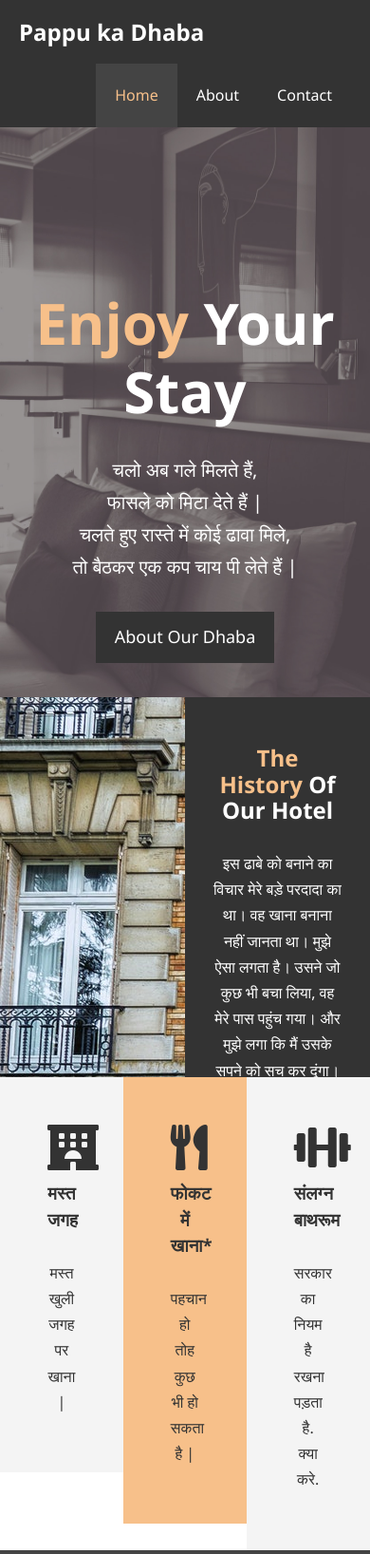
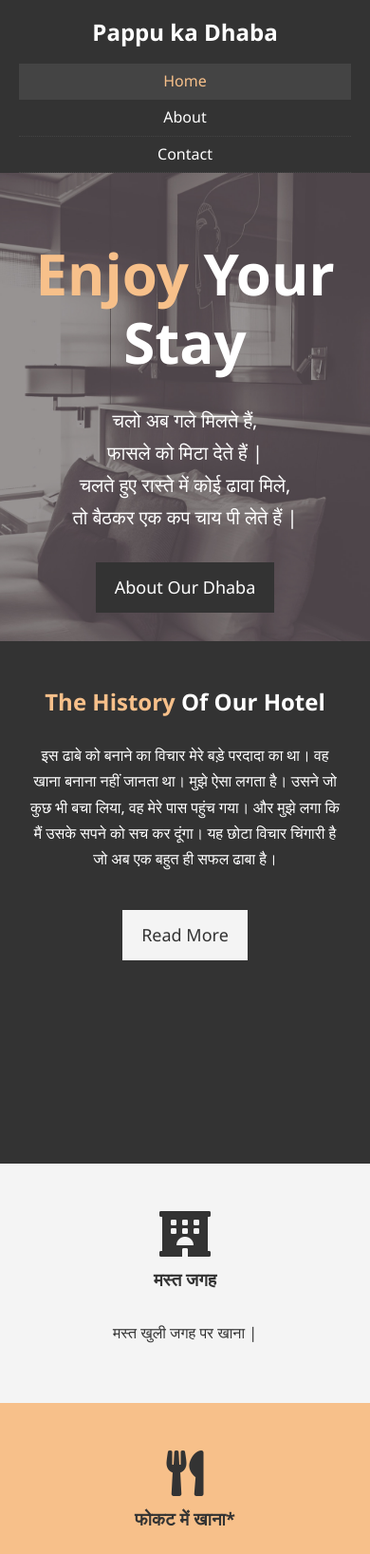
Before and after one commit to KIRTISHD/Html-CSS-Udemy-Course, a plain HTML site: page index.html in a window 390 px wide. Shown: the top 1636 px of the page at 95% size. Drawn offline with Linux system fonts and the light colour scheme.

Commit message:
Pappu Da Dhaba complete

```diff
--- a/about.html
+++ b/about.html
@@ -9,6 +9,7 @@
     <link rel="stylesheet" href="https://use.fontawesome.com/releases/v5.6.1/css/all.css"
         integrity="sha384-gfdkjb5BdAXd+lj+gudLWI+BXq4IuLW5IT+brZEZsLFm++aCMlF1V92rMkPaX4PP" crossorigin="anonymous">
     <link rel="stylesheet" href="css/style.css">
+    <link rel="stylesheet" media="screen and (max-width: 768px)" href="css/mobile.css">
     <title>Dhaba Pappu ka | Welcome</title>
 </head>
 
--- /dev/null
+++ b/css/mobile.css
@@ -0,0 +1,62 @@
+#navbar .logo {
+    float: none;
+    text-align: center;
+  }
+
+  #navbar ul, #navbar ul li {
+    float: none;
+  }
+
+  #navbar ul li a {
+    padding: 5px;
+    border-bottom: #444 dotted 1px;
+  }
+
+  /* Showcase */
+  #showcase {
+    height: 100%;
+  }
+
+  #showcase .showcase-content {
+    padding-top: 70px;
+    padding-bottom: 30px;
+  }
+
+  /* Home Info */
+  #home-info {
+    height: 550px;
+  }
+
+  #home-info .info-img {
+    display: none;
+  }
+
+  #home-info .info-content {
+    float: none;
+    width: 100%;
+  }
+
+  /* Boxes */
+  .box {
+    float: none;
+    width: 100%;
+  }
+
+  /* About */
+  #about-info .info-right, #about-info .info-left {
+    float: none;
+    width: 100%;
+  }
+
+  #about-info .info-right {
+    margin-top: 30px;
+  }
+
+  .l-heading {
+    text-align: center;
+  }
+
+  /* Contact */
+  #contact-info .box {
+    border-bottom: #444 dotted 1px;
+  }
--- a/css/style.css
+++ b/css/style.css
@@ -78,6 +78,7 @@
 
   .l-heading {
     font-size: 40px;
+    line-height: 1.2;
   }
 
   .py-1 { padding: 10px 0; }
@@ -144,7 +145,7 @@
 
   /* Home Info */
   #home-info {
-    height: 400px;
+    height: 450px;
   }
 
   #home-info .info-img {
@@ -201,7 +202,7 @@
 
   /* Testimonials */
   #testimonials {
-    height: 600px;
+    height: 100%;
     background: url('../img/test-bg.jpg') no-repeat center center/cover;
     padding-top: 100px;
   }
--- a/index.html
+++ b/index.html
@@ -8,6 +8,7 @@
     <link rel="stylesheet" href="https://use.fontawesome.com/releases/v5.6.1/css/all.css"
         integrity="sha384-gfdkjb5BdAXd+lj+gudLWI+BXq4IuLW5IT+brZEZsLFm++aCMlF1V92rMkPaX4PP" crossorigin="anonymous">
     <link rel="stylesheet" href="css/style.css">
+    <link rel="stylesheet" media="screen and (max-width: 768px)" href="css/mobile.css">
     <title>Dhaba Pappu ka | Welcome</title>
 </head>
 
```
Also changed, not shown: contact.html (+1 -0 lines).
